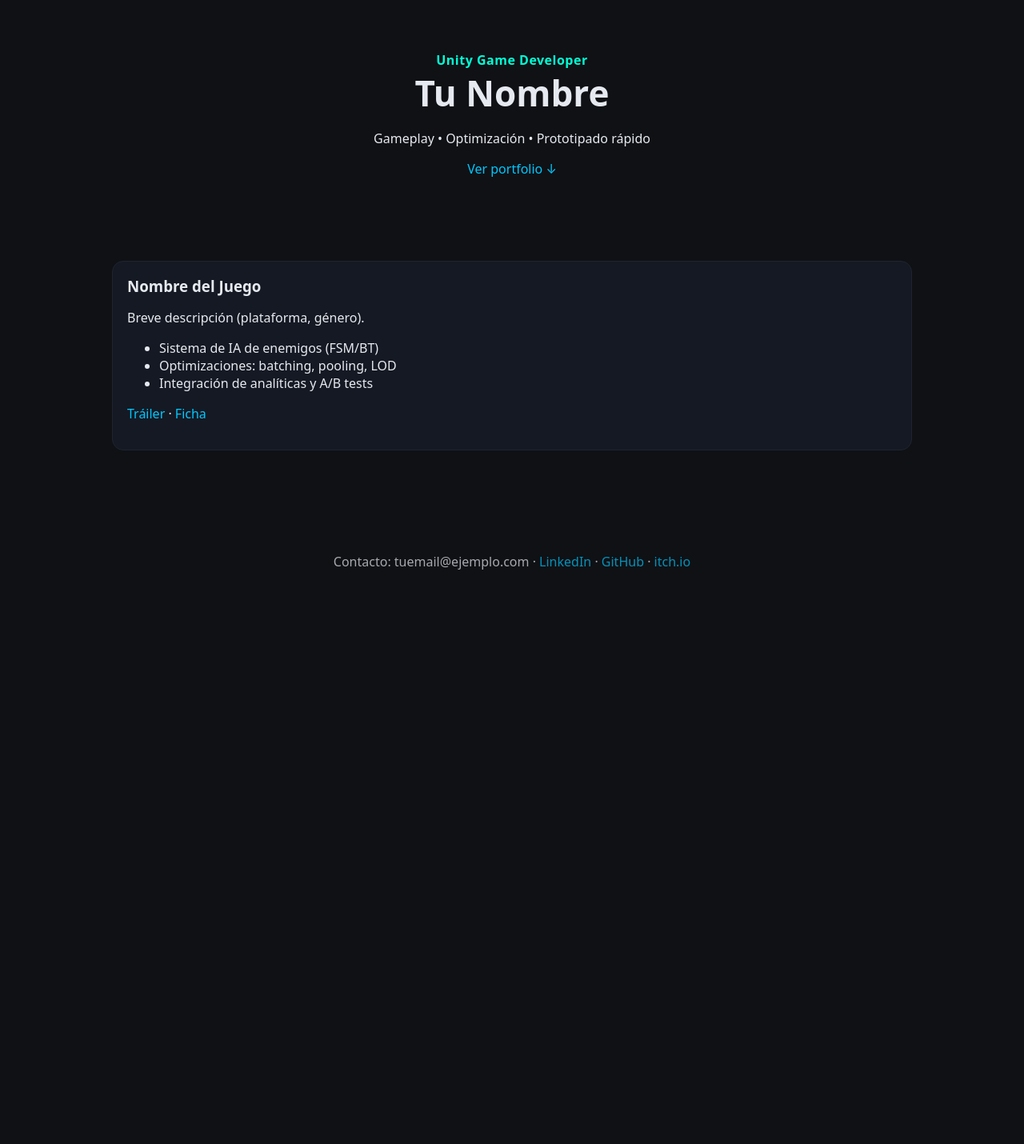
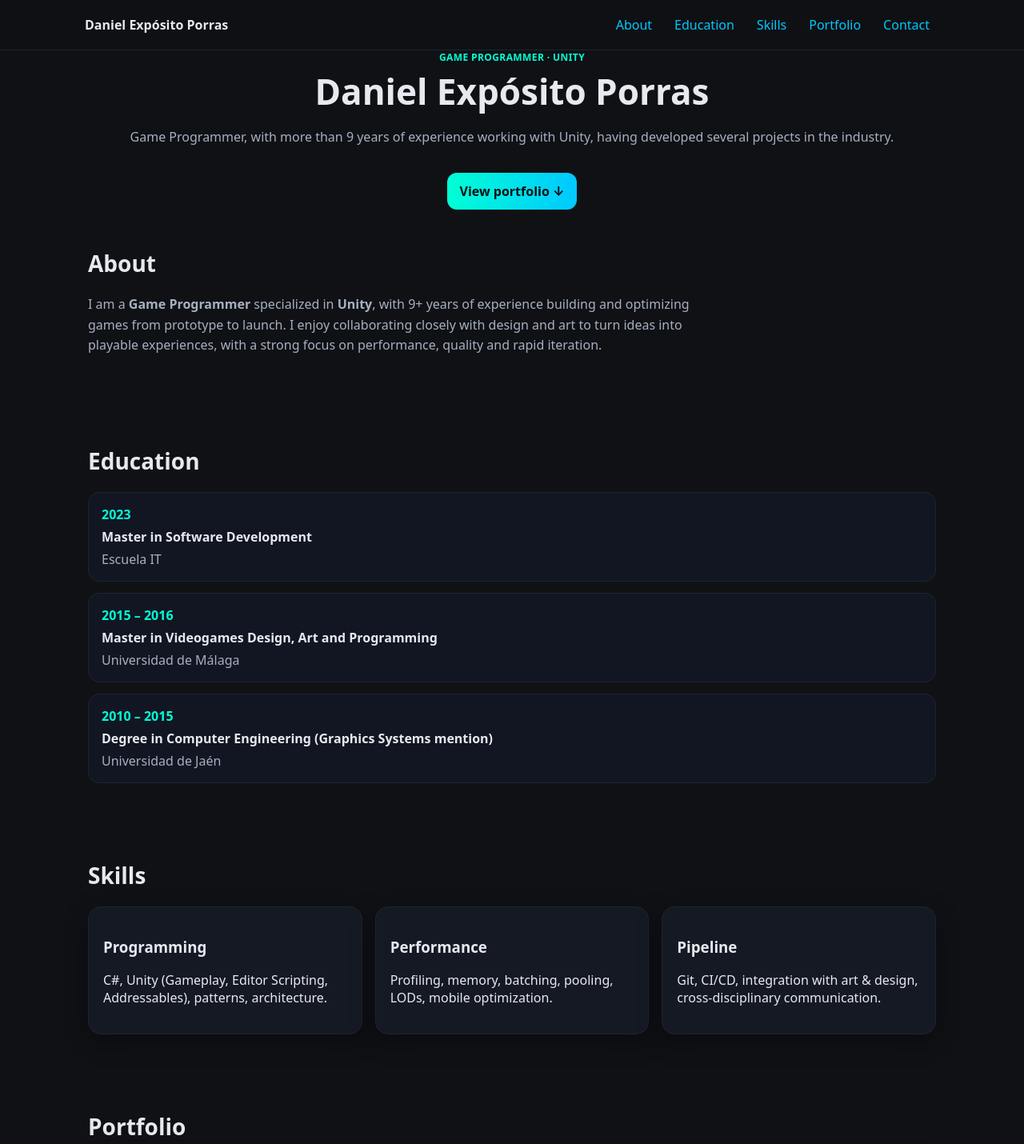
Before and after one commit to danymad92/danymad92.github.io, a plain HTML site: page index.html in a window 1280 px wide. Shown: the top 1430 px of the page at 80% size. Before the commit the page ends 800 px from the top, so only its background shows below. Drawn offline with Linux system fonts and the light colour scheme.

Commit message:
Update Web

```diff
--- a/index.html
+++ b/index.html
@@ -1,45 +1,172 @@
 <!doctype html>
-<html lang="es">
+<html lang="en">
 <head>
   <meta charset="utf-8" />
-  <meta name="viewport" content="width=device-width,initial-scale=1" />
-  <title>Tu Nombre | Unity Game Developer</title>
+  <meta name="viewport" content="width=device-width, initial-scale=1" />
+  <title>Daniel Expósito Porras | Game Programmer</title>
+  <meta name="description" content="Game Programmer with 9+ years of Unity experience. Portfolio & resume of Daniel Expósito Porras." />
   <style>
-    body { margin:0; font-family: system-ui, -apple-system, Segoe UI, Roboto, Arial, sans-serif; background:#0f1115; color:#e6e9ef; }
-    header { padding:64px 24px; text-align:center; }
-    h1 { font-size: clamp(28px, 4vw, 44px); margin:0 0 12px; }
-    .tag { color:#00ffd5; font-weight:600; letter-spacing:.5px; }
-    .grid { display:grid; gap:16px; grid-template-columns: repeat(auto-fit, minmax(260px,1fr)); padding:24px; max-width:1000px; margin:0 auto 64px; }
-    .card { background:#151923; border:1px solid #1f2430; border-radius:14px; padding:18px; }
-    .card h3 { margin:0 0 8px; }
-    a { color:#00c8ff; text-decoration:none; }
-    footer { text-align:center; padding:24px; opacity:.7; }
+    :root{
+      --bg:#0f1115; --card:#151923; --muted:#a7b0c0; --line:#1f2430; --accent:#00ffd5; --link:#00c8ff; --text:#e6e9ef;
+      --radius:16px; --shadow:0 10px 30px rgba(0,0,0,.35)
+    }
+    *{box-sizing:border-box}
+    html,body{height:100%}
+    body{margin:0; font-family: system-ui,-apple-system,Segoe UI,Roboto,Ubuntu,Arial,sans-serif; background:var(--bg); color:var(--text);}
+    a{color:var(--link); text-decoration:none}
+    a:hover{text-decoration:underline}
+
+    /* Layout */
+    header{padding:64px 20px 32px; text-align:center; position:relative}
+    nav{position:sticky; top:0; background:rgba(15,17,21,.6); backdrop-filter: blur(10px); border-bottom:1px solid var(--line); z-index:10}
+    nav .wrap{max-width:1100px; margin:0 auto; display:flex; align-items:center; gap:20px; padding:10px 16px}
+    nav a{padding:10px 12px; border-radius:10px}
+    nav a:hover{background:#151923}
+
+    .wrap{max-width:1100px; margin:0 auto; padding:0 20px}
+    h1{font-size:clamp(28px,4.5vw,44px); margin:4px 0 8px}
+    .tag{color:var(--accent); font-weight:700; letter-spacing:.4px; text-transform:uppercase; font-size:12px}
+    .subtitle{color:var(--muted)}
+    .cta{margin-top:18px; display:inline-block; background:linear-gradient(90deg,var(--accent),var(--link)); color:#001014; padding:12px 16px; border-radius:12px; font-weight:700}
+
+    /* Sections */
+    section{padding:48px 0;}
+    section h2{font-size:clamp(22px,3vw,28px); margin:0 0 20px}
+
+    .grid{display:grid; gap:16px; grid-template-columns: repeat(auto-fit, minmax(260px,1fr));}
+    .card{background:var(--card); border:1px solid var(--line); border-radius:var(--radius); padding:18px; box-shadow:var(--shadow)}
+
+    /* About */
+    .about p{max-width:800px; color:var(--muted); line-height:1.6}
+
+    /* Education */
+    .edu-list{display:grid; gap:14px}
+    .edu{display:grid; gap:6px; padding:16px; border:1px solid var(--line); border-radius:14px; background:#121622}
+    .edu .when{font-weight:600; color:var(--accent)}
+    .edu .title{font-weight:700}
+    .edu .where{color:var(--muted)}
+
+    /* Portfolio */
+    .project .meta{color:var(--muted); font-size:.95rem}
+    .project ul{margin:10px 0 0 18px}
+
+    /* Footer */
+    footer{padding:32px 20px; text-align:center; border-top:1px solid var(--line); color:var(--muted)}
   </style>
 </head>
 <body>
-  <header>
-    <div class="tag">Unity Game Developer</div>
-    <h1>Tu Nombre</h1>
-    <p>Gameplay • Optimización • Prototipado rápido</p>
-    <p><a href="#portfolio">Ver portfolio ↓</a></p>
+  <nav>
+    <div class="wrap">
+      <div style="font-weight:800">Daniel Expósito Porras</div>
+      <div style="margin-left:auto; display:flex; gap:4px; flex-wrap:wrap">
+        <a href="#about">About</a>
+        <a href="#education">Education</a>
+        <a href="#skills">Skills</a>
+        <a href="#portfolio">Portfolio</a>
+        <a href="#contact">Contact</a>
+      </div>
+    </div>
+  </nav>
+
+  <header class="wrap">
+    <div class="tag">Game Programmer · Unity</div>
+    <h1>Daniel Expósito Porras</h1>
+    <p class="subtitle">Game Programmer, with more than 9 years of experience working with Unity, having developed several projects in the industry.</p>
+    <a class="cta" href="#portfolio">View portfolio ↓</a>
   </header>
 
-  <section class="grid" id="portfolio">
-    <article class="card">
-      <h3>Nombre del Juego</h3>
-      <p>Breve descripción (plataforma, género).</p>
-      <ul>
-        <li>Sistema de IA de enemigos (FSM/BT)</li>
-        <li>Optimizaciones: batching, pooling, LOD</li>
-        <li>Integración de analíticas y A/B tests</li>
-      </ul>
-      <p><a href="#" target="_blank">Tráiler</a> · <a href="#" target="_blank">Ficha</a></p>
-    </article>
-    <!-- Duplica más tarjetas para otros juegos -->
-  </section>
+  <main class="wrap">
+    <!-- ABOUT -->
+    <section id="about" class="about">
+      <h2>About</h2>
+      <p>
+        I am a <strong>Game Programmer</strong> specialized in <strong>Unity</strong>, with 9+ years of experience building
+        and optimizing games from prototype to launch. I enjoy collaborating closely with design and art to turn ideas into
+        playable experiences, with a strong focus on performance, quality and rapid iteration.
+      </p>
+    </section>
+
+    <!-- EDUCATION -->
+    <section id="education">
+      <h2>Education</h2>
+      <div class="edu-list">
+        <div class="edu">
+          <div class="when">2023</div>
+          <div class="title">Master in Software Development</div>
+          <div class="where">Escuela IT</div>
+        </div>
+        <div class="edu">
+          <div class="when">2015 – 2016</div>
+          <div class="title">Master in Videogames Design, Art and Programming</div>
+          <div class="where">Universidad de Málaga</div>
+        </div>
+        <div class="edu">
+          <div class="when">2010 – 2015</div>
+          <div class="title">Degree in Computer Engineering (Graphics Systems mention)</div>
+          <div class="where">Universidad de Jaén</div>
+        </div>
+      </div>
+    </section>
+
+    <!-- SKILLS (to be filled next) -->
+    <section id="skills">
+      <h2>Skills</h2>
+      <div class="grid">
+        <div class="card">
+          <h3>Programming</h3>
+          <p class="muted">C#, Unity (Gameplay, Editor Scripting, Addressables), patterns, architecture.</p>
+        </div>
+        <div class="card">
+          <h3>Performance</h3>
+          <p class="muted">Profiling, memory, batching, pooling, LODs, mobile optimization.</p>
+        </div>
+        <div class="card">
+          <h3>Pipeline</h3>
+          <p class="muted">Git, CI/CD, integration with art & design, cross‑disciplinary communication.</p>
+        </div>
+      </div>
+    </section>
+
+    <!-- PORTFOLIO (we'll add projects with per‑game bullet points) -->
+    <section id="portfolio">
+      <h2>Portfolio</h2>
+      <div class="grid">
+        <!-- Example structure. Share each game's data and I'll convert them into cards/pages. -->
+        <article class="card project">
+          <h3>Game Title</h3>
+          <div class="meta">Platform · Genre</div>
+          <p>Short project description.</p>
+          <ul>
+            <li>Key contribution #1</li>
+            <li>Key contribution #2</li>
+            <li>Key contribution #3</li>
+          </ul>
+          <p><a href="#">Trailer</a> · <a href="#">Project page</a> · <a href="#">Play/Download</a></p>
+        </article>
+      </div>
+    </section>
+
+    <!-- CONTACT -->
+    <section id="contact">
+      <h2>Contact</h2>
+      <div class="card">
+        <p>
+          Let's talk! Reach me at
+          <a href="mailto:youremail@example.com">youremail@example.com</a>
+          or find me on <a href="https://www.linkedin.com/" target="_blank" rel="noopener">LinkedIn</a> and
+          <a href="https://github.com/" target="_blank" rel="noopener">GitHub</a>.
+        </p>
+      </div>
+    </section>
+  </main>
 
   <footer>
-    <p>Contacto: tuemail@ejemplo.com · <a href="https://www.linkedin.com/">LinkedIn</a> · <a href="https://github.com/">GitHub</a> · <a href="https://itch.io/">itch.io</a></p>
+    <small>© <span id="y"></span> Daniel Expósito Porras · Built with HTML/CSS and hosted on GitHub Pages</small>
   </footer>
+
+  <script>
+    // Dynamic year
+    document.getElementById('y').textContent = new Date().getFullYear();
+  </script>
 </body>
 </html>
```
